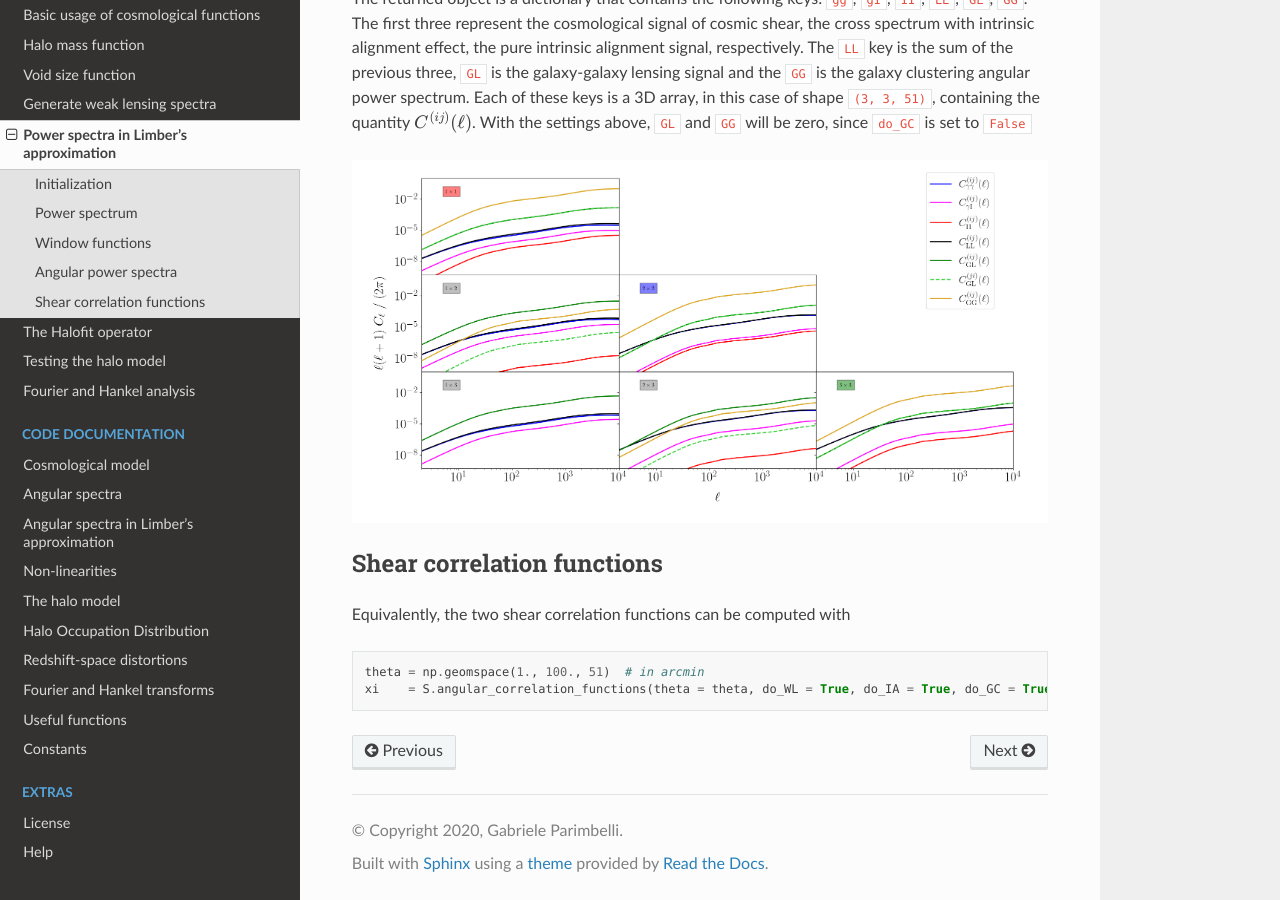
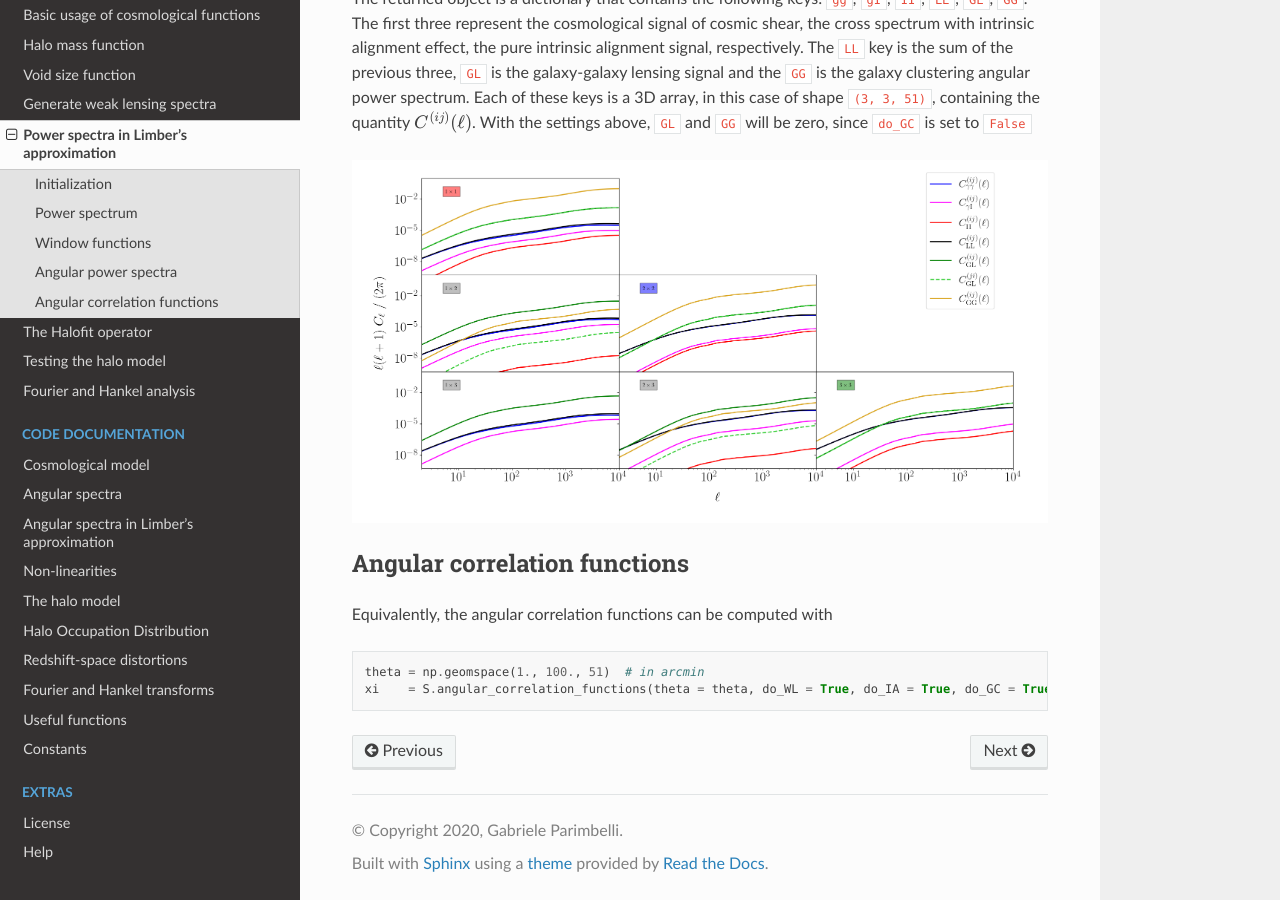
Before and after one commit to GabrieleParimbelli/COLIBRI, a Sphinx documentation site: the page built from doc/source/quickstart/test_limber.rst, in a window 1280 px wide and 900 px high, scrolled down 2122 px. Built offline with Sphinx 7.4.7 and the Read the Docs theme 2.0.0, drawn with Linux system fonts in a browser that asks for light colours.

Commit message:
Added Python notebooks with examples

```diff
--- a/doc/source/quickstart/test_limber.rst
+++ b/doc/source/quickstart/test_limber.rst
@@ -99,10 +99,10 @@ With the settings above, ``GL`` and ``GG`` will be zero, since ``do_GC`` is set
 .. image:: ../_static/limber_spectrum.png
    :width: 700
 
-Shear correlation functions
-----------------------------
+Angular correlation functions
+------------------------------
 
-Equivalently, the two shear correlation functions can be computed with
+Equivalently, the angular correlation functions can be computed with
 
 .. code-block:: python
 
```
